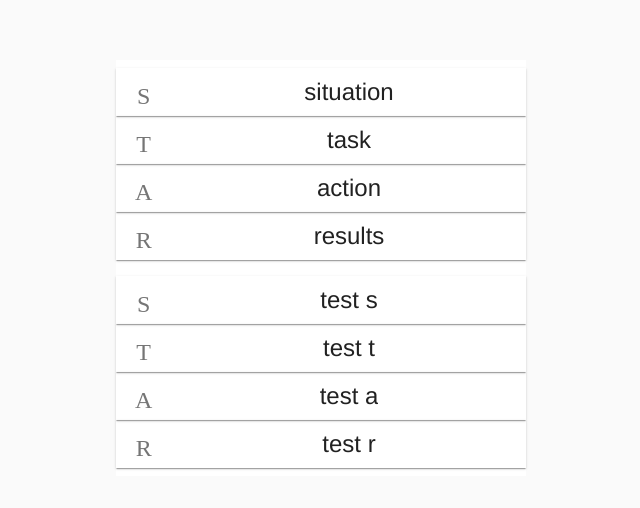
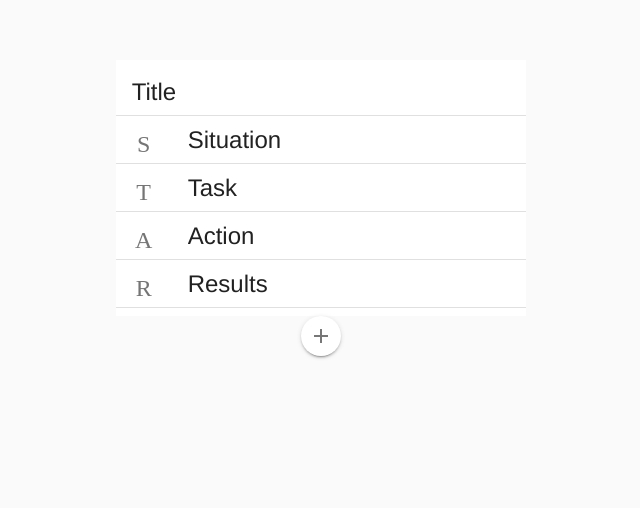
Before and after one commit to NoahDragon/star-list, a Vue app: page / in a window 1280 px wide. Shown: the top 508 px of the page, without its empty margins (319-959 px from the left). Built offline with nearby package versions, Linux system fonts and the light colour scheme.

Commit message:
Add add/delete STARs. Warning, not support empty string.

```diff
--- a/src/App.vue
+++ b/src/App.vue
@@ -5,6 +5,8 @@
       <starlist
         :stars="stars"
         @edit:star="editSTAR"
+        @add:star="addSTAR"
+        @delete:star="deleteSTAR"
         />
     </div>
     <div class="md-layout-item" />
@@ -23,18 +25,12 @@ export default {
     return {
       stars:[
         {
-          id: 1,
-          s: "situation",
-          t: "task",
-          a: "action",
-          r: "results",
-        },
-        {
-          id: 2,
-          s: "test s",
-          t: "test t",
-          a: "test a",
-          r: "test r",
+          id: 555,
+          s: "Situation",
+          t: "Task",
+          a: "Action",
+          r: "Results",
+          title: "Title",
         },
       ],
     }
@@ -42,6 +38,25 @@ export default {
   methods: {
     editSTAR(id, updatedSTAR) {
       this.stars = this.stars.map(star => star.id === id ? updatedSTAR : star);
+    },
+    addSTAR(){
+      var dt = new Date().getTime();
+      var uuid = 'xxxxxxxx-xxxx-4xxx-yxxx-xxxxxxxxxxxx'.replace(/[xy]/g, function(c) {
+          var r = (dt + Math.random()*16)%16 | 0;
+          dt = Math.floor(dt/16);
+          return (c=='x' ? r :(r&0x3|0x8)).toString(16);
+      });
+      this.stars.push({
+        id: uuid,
+        s: 'Situation',
+        t: 'Task',
+        a: 'Action',
+        r: 'Result',
+        title: 'Title',
+      })
+    },
+    deleteSTAR(id) {
+      this.stars = this.stars.filter(d => d.id !== id);
     }
   },
 }
--- a/src/components/StarItem.vue
+++ b/src/components/StarItem.vue
@@ -1,45 +1,61 @@
 <template>
-    <md-list-item class="row md-elevation-1">
-        <md-icon>{{ startype }}</md-icon>
+    <md-list-item class="row">
+        <md-dialog-confirm
+            :md-active.sync="active"
+            md-title="Delete a STAR?"
+            md-content="This action will permentally detete the STAR.<br> Are you sure?"
+            md-confirm-text="Confirm"
+            md-cancel-text="Cancel"
+            @md-cancel="onCancel"
+            @md-confirm="onConfirm" />
+        <md-icon v-if="startype !== 'title'">{{ startype }}</md-icon>
         <div v-if="editing === star.id && type === startype">
             <md-field md-inline v-if="startype === 'S'">
                 <label>Situation</label>
-                <md-input v-model="star.s" />
+                <md-input v-model="star.s" v-on:keyup.enter="editSTAR(star)" v-focus/>
             </md-field>
             <md-field md-inline v-if="startype === 'T'">
                 <label>Task</label>
-                <md-input v-model="star.t" />
+                <md-input v-model="star.t" v-on:keyup.enter="editSTAR(star)" v-focus/>
             </md-field>
             <md-field md-inline v-if="startype === 'A'">
                 <label>Action</label>
-                <md-input v-model="star.a" />
+                <md-input v-model="star.a" v-on:keyup.enter="editSTAR(star)" v-focus/>
             </md-field>
             <md-field md-inline v-if="startype === 'R'">
                 <label>Result</label>
-                <md-input v-model="star.r" />
+                <md-input v-model="star.r" v-on:keyup.enter="editSTAR(star)" v-focus/>
+            </md-field>
+            <md-field md-inline v-if="startype === 'title'">
+                <label>Title</label>
+                <md-input v-model="star.title" v-on:keyup.enter="editSTAR(star)" v-focus/>
             </md-field>
         </div>
-        <div v-else>
-            <span class="md-list-item-text md-headline" v-if="startype === 'S'">
-                {{ star.s }}
-            </span>
-            <span class="md-list-item-text md-headline" v-if="startype === 'T'">
-                {{ star.t }}
-            </span>
-            <span class="md-list-item-text md-headline" v-if="startype === 'A'">
-                {{ star.a }}
-            </span>
-            <span class="md-list-item-text md-headline" v-if="startype === 'R'">
-                {{ star.r }}
-            </span>
+        <div v-else @click="editMode(star, startype)" class="md-list-item-text md-headline cursor">
+            <span v-if="startype === 'S'"> {{ star.s }} </span>
+            <span v-if="startype === 'T'"> {{ star.t }} </span>
+            <span v-if="startype === 'A'"> {{ star.a }} </span>
+            <span v-if="startype === 'R'"> {{ star.r }} </span>
+            <span v-if="startype === 'title'"> {{ star.title }} </span>
         </div>
         <div v-if="editing === star.id && type === startype">
-            <button @click="editSTAR(star)">Save</button>
-            <button class="muted-button" @click="cancelEdit(star)"> Cancel </button>
+            <md-button class="md-icon-button md-raised" @click="editSTAR(star)">
+                <md-icon>save</md-icon>
+            </md-button>
+            <md-button class="md-icon-button md-raised" @click="cancelEdit(star)">
+                <md-icon>cancel</md-icon>
+            </md-button>
+            <md-button v-if="startype === 'title'" class="md-icon-button md-raised" @click="active = true">
+                <md-icon>delete</md-icon>
+            </md-button>
         </div>
+        <!--
         <div v-else>
-            <button @click="editMode(star, startype)" class="button">Edit</button>
+            <md-button class="md-icon-button md-raised button" @click="editMode(star, startype)">
+                <md-icon>edit</md-icon>
+            </md-button>
         </div>
+        -->
     </md-list-item>
 </template>
 <script>
@@ -51,8 +67,17 @@ export default {
     },
     data() {
         return {
+            active: false,
             editing: null,
             type: null,
+        }
+    },
+    directives: {
+        focus: {
+            // directive definition
+            inserted: function (el) {
+                el.focus()
+                }
         }
     },
     methods: {
@@ -72,7 +97,16 @@ export default {
             this.$emit('update:star', star.id, star);
             this.editing = null;
             this.type = null;
-        }
+        },
+
+        onConfirm() {
+            this.$emit('delete:star', this.star.id);
+            this.editing = null;
+            this.type = null;
+        },
+
+        onCancel() {}
+
     }
 }
 </script>
@@ -84,4 +118,7 @@ export default {
 .row:hover .button, .button:hover {
     display: inline-block;
 }
+.cursor {
+    cursor: pointer;
+}
 </style>
--- a/src/components/StarList.vue
+++ b/src/components/StarList.vue
@@ -3,25 +3,40 @@
     <md-list v-for="star in stars" :key="star.id">
         <staritem
           :star="star"
+          :startype="'title'"
+          @update:star="update"
+          @delete:star="remove"
+          class="md-primary"
+        />
+        <md-divider />
+        <staritem
+          :star="star"
           :startype="'S'"
           @update:star="update"
          />
+        <md-divider />
         <staritem
           :star="star"
           :startype="'T'"
           @update:star="update"
          />
+        <md-divider />
         <staritem
           :star="star"
           :startype="'A'"
           @update:star="update"
          />
+        <md-divider />
         <staritem
           :star="star"
           :startype="'R'"
           @update:star="update"
          />
+        <md-divider />
     </md-list>
+    <md-button class="md-icon-button md-raised button" @click="add()">
+        <md-icon>add</md-icon>
+    </md-button>
   </div>
 </template>
 
@@ -39,6 +54,12 @@ export default {
   methods: {
     update(star) {
       this.$emit('edit:star', star.id, star);
+    },
+    add(){
+      this.$emit('add:star');
+    },
+    remove(id){
+      this.$emit('delete:star', id);
     }
   }
 }
```
